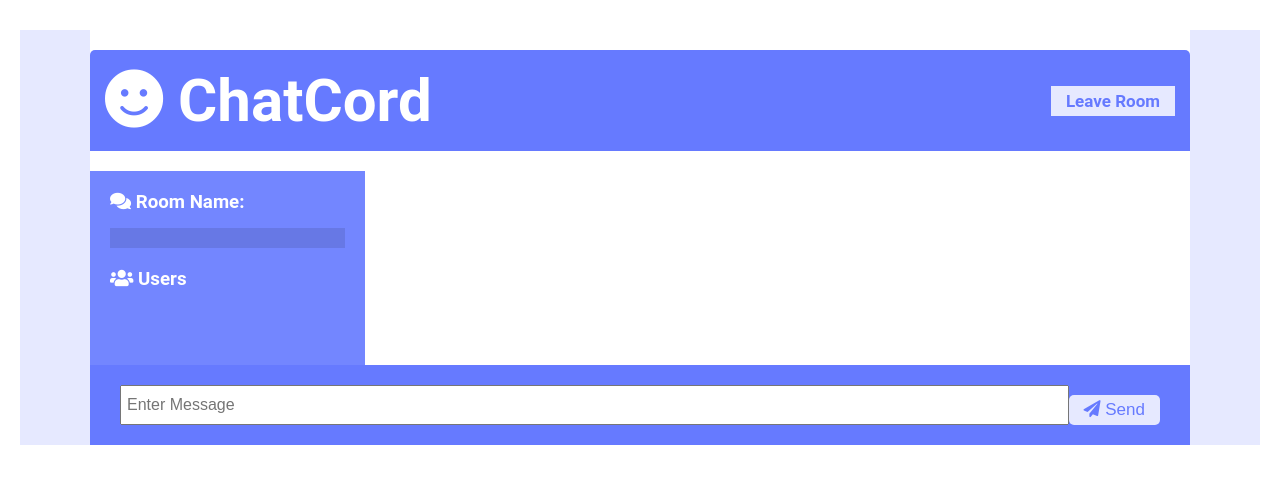
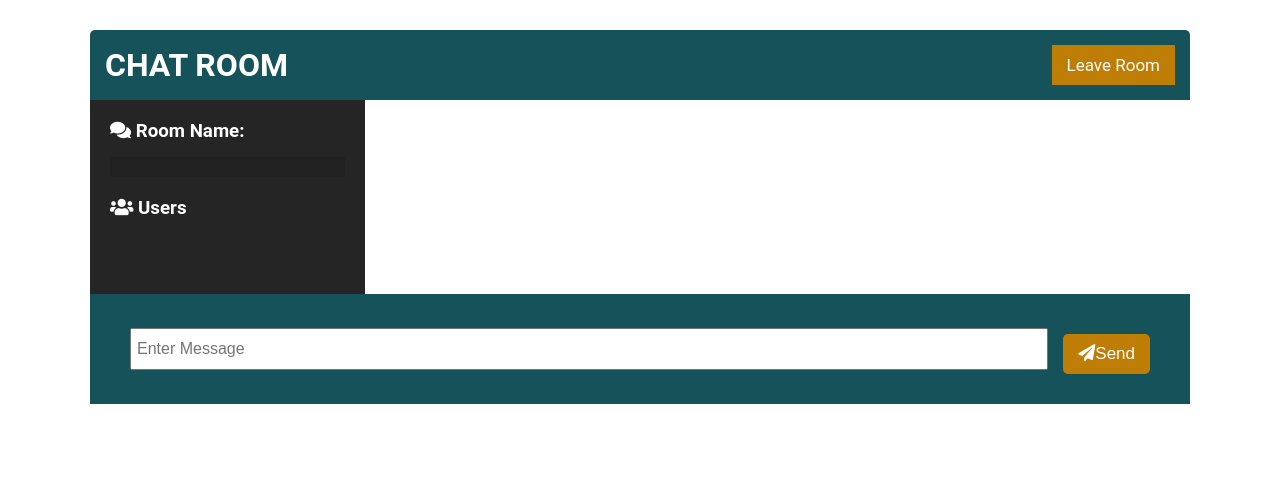
Before and after one commit to AryanKhadkaa/chat-room, a website: page public/chat.html in a window 1280 px wide. Drawn offline with nearby package versions, Linux system fonts and the light colour scheme; no server answers.

Commit message:
updated stylings and final push

```diff
--- a/public/chat.html
+++ b/public/chat.html
@@ -15,8 +15,8 @@
   <body>
     <div class="chat-container">
       <header class="chat-header">
-        <h1><i class="fas fa-smile"></i> ChatCord</h1>
-        <a id="leave-btn" class="btn">Leave Room</a>
+        <h1>CHAT ROOM</h1>
+        <a id="leave-btn" class="btn" href="index.html">Leave Room</a>
       </header>
       <main class="chat-main">
         <div class="chat-sidebar">
@@ -36,7 +36,7 @@
             required
             autocomplete="off"
           />
-          <button class="btn"><i class="fas fa-paper-plane"></i> Send</button>
+          <button class="btn"><i class="fas fa-paper-plane"></i>Send</button>
         </form>
       </div>
     </div>
--- a/public/css/styles.css
+++ b/public/css/styles.css
@@ -15,7 +15,7 @@ html {
   align-items: center;
   flex-direction: column;
 }
-header {
+.title header {
   font-size: 30px;
   font-weight: 600;
   text-align: center;
@@ -61,11 +61,11 @@ form button:hover {
 @import url("https://fonts.googleapis.com/css?family=Roboto&display=swap");
 
 :root {
-  --dark-color-a: #667aff;
-  --dark-color-b: #7386ff;
-  --light-color: #e6e9ff;
-  --success-color: #5cb85c;
-  --error-color: #d9534f;
+  --dark-color-a: rgb(21, 82, 90);
+  --dark-color-b: #252525;
+  --success-color: orange;
+  --error-color: red;
+  --light-color: orange;
 }
 
 * {
@@ -77,7 +77,6 @@ form button:hover {
 body {
   font-family: "Roboto", sans-serif;
   font-size: 16px;
-  background: var(--light-color);
   margin: 20px;
 }
 
@@ -91,9 +90,9 @@ a {
 
 .btn {
   cursor: pointer;
-  padding: 5px 15px;
-  background: var(--light-color);
-  color: var(--dark-color-a);
+  padding: 10px 15px;
+  background: rgb(190, 125, 5);
+  color: white;
   border: 0;
   font-size: 17px;
 }
@@ -154,7 +153,8 @@ a {
 .chat-messages .message {
   padding: 10px;
   margin-bottom: 15px;
-  background-color: var(--light-color);
+  background-color: white;
+  border: #505050 1px solid;
   border-radius: 5px;
   overflow-wrap: break-word;
 }
@@ -178,12 +178,15 @@ a {
 
 .chat-form-container form {
   display: flex;
+  justify-content: center;
+  align-items: center;
+  gap: 15px;
+  padding: 10px;
 }
 
 .chat-form-container input[type="text"] {
   font-size: 16px;
-  padding: 5px;
-  height: 40px;
+  padding: 10px 5px;
   flex: 1;
 }
 
```
